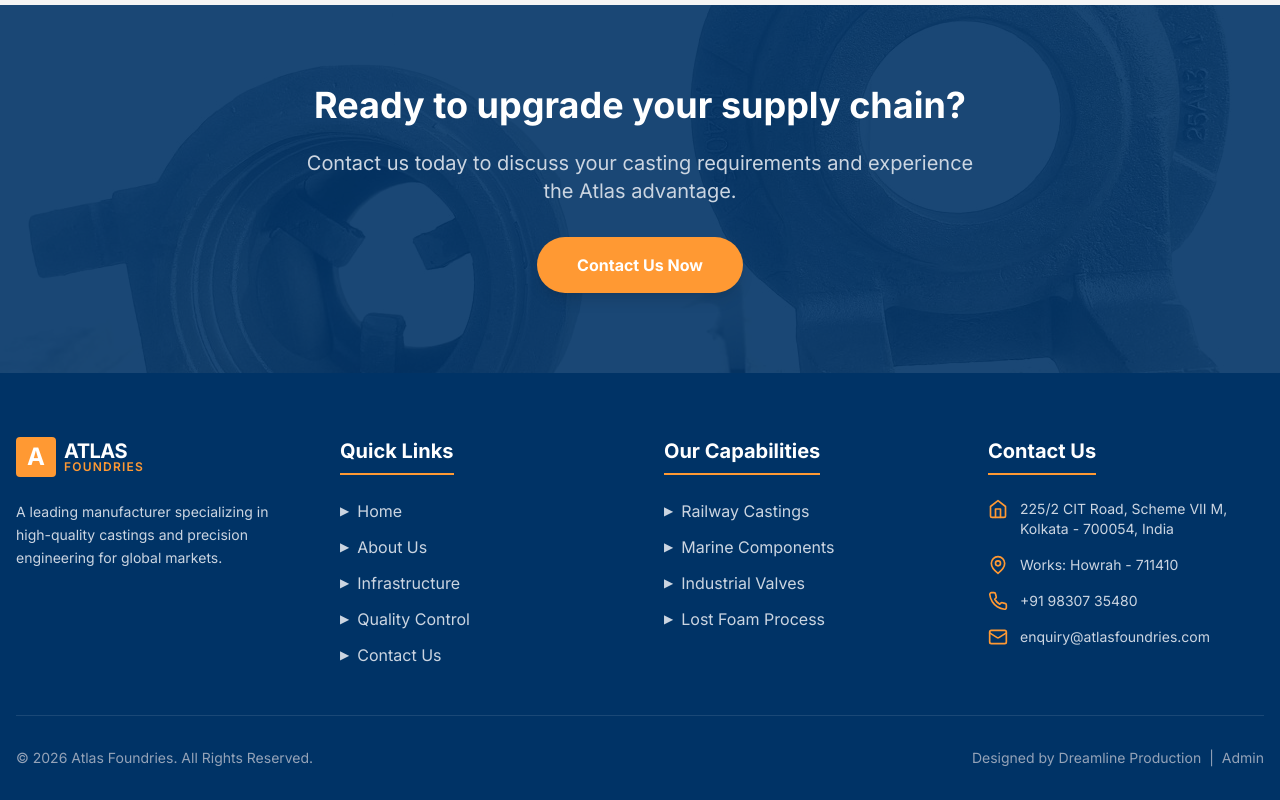
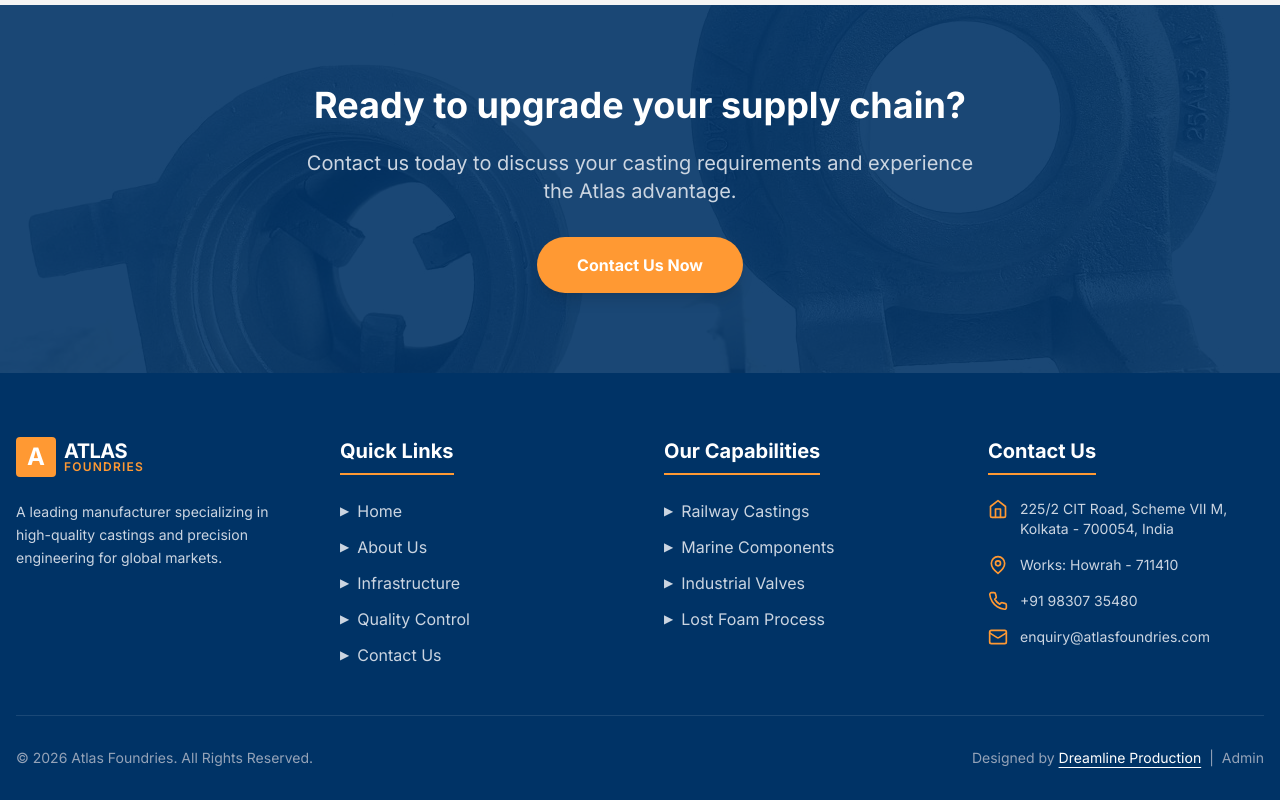
Before and after one commit to santrarony9/atlas, a Next.js app: page / in a window 1280 px wide. Shown: the part 2348-3148 px from the top of the page. Built offline with nearby package versions, Linux system fonts and the light colour scheme; no server answers; the database is empty.

Commit message:
fix: make footer credit link more prominent and explicitly clickable

```diff
--- a/src/components/Footer.tsx
+++ b/src/components/Footer.tsx
@@ -124,7 +124,7 @@
                 <div className="border-t border-white/10 pt-8 mt-8 flex flex-col md:flex-row justify-between items-center text-sm text-slate-400">
                     <p>&copy; {new Date().getFullYear()} Atlas Foundries. All Rights Reserved.</p>
                     <p className="mt-2 md:mt-0">
-                        Designed by <a href="https://dreamlineproduction.com" target="_blank" rel="noopener noreferrer" className="hover:text-brand-orange transition-colors">Dreamline Production</a>
+                        Designed by <a href="https://dreamlineproduction.com" target="_blank" rel="noopener noreferrer" className="text-white hover:text-brand-orange transition-colors underline underline-offset-4 cursor-pointer relative z-10">Dreamline Production</a>
                         <span className="mx-2">|</span>
                         <Link href="/login" className="hover:text-white transition-colors">Admin</Link>
                     </p>
```
